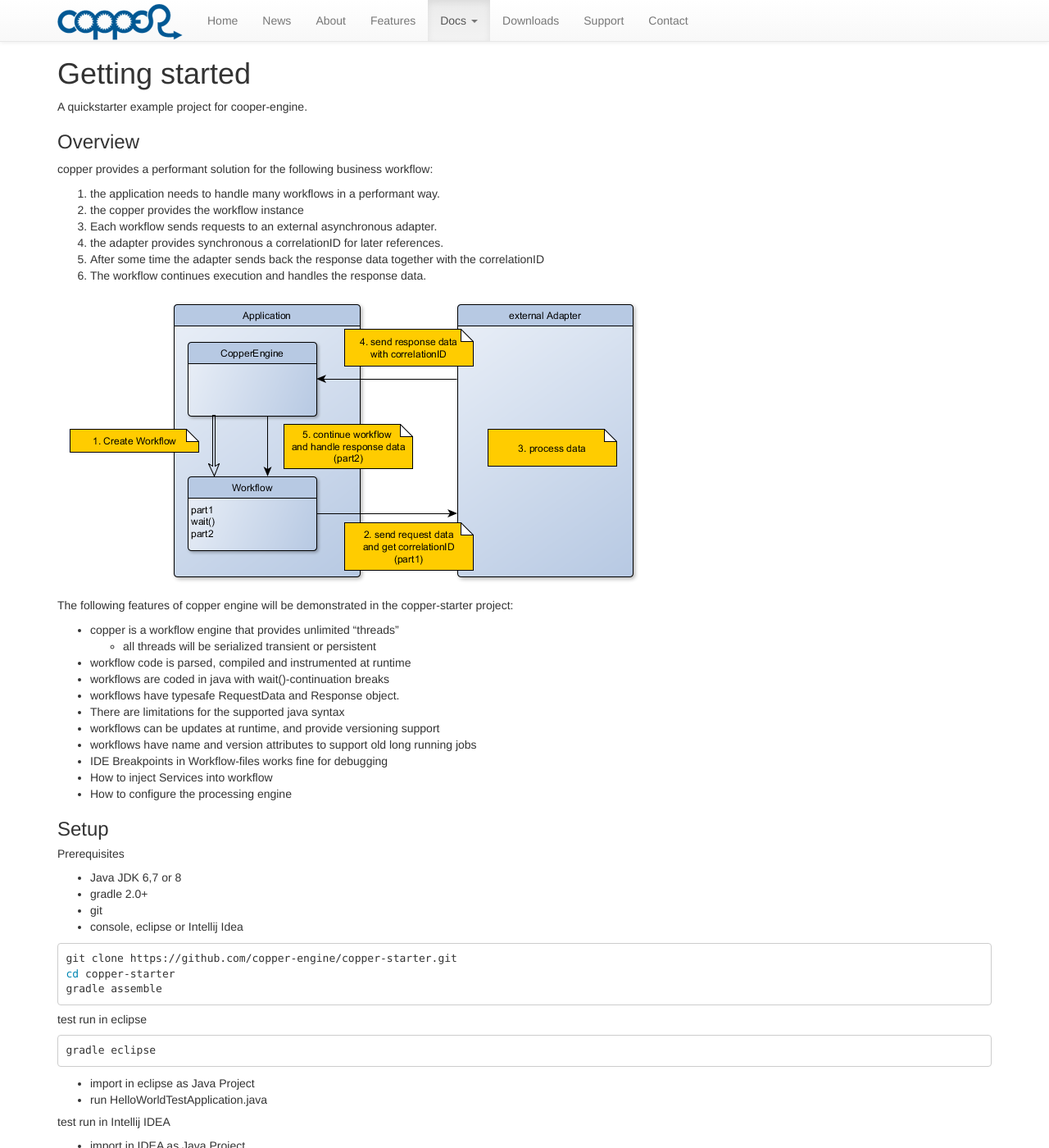
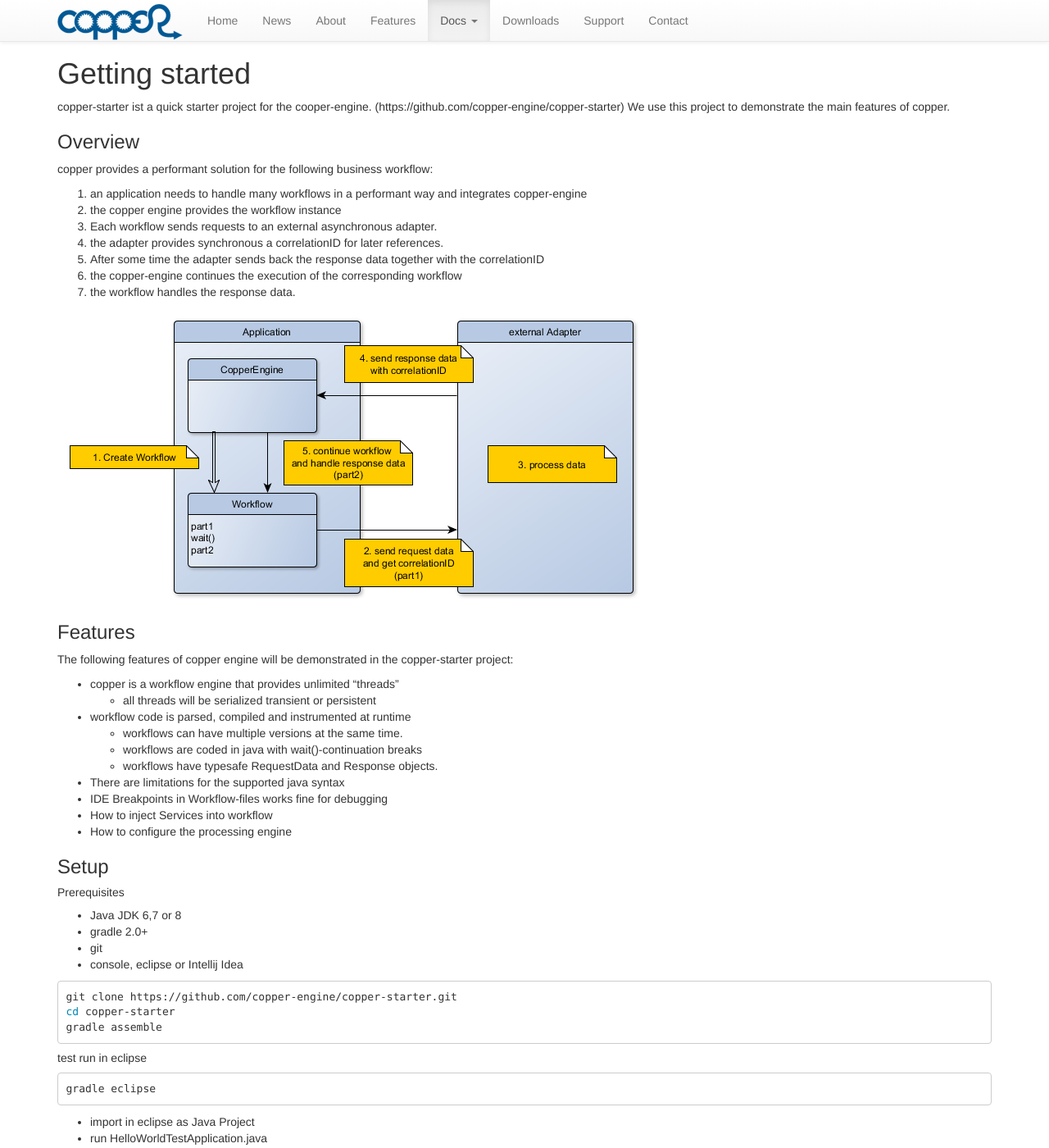
Before and after one commit to copper-engine/copper-engine.github.io, a Jekyll site: the page built from docs/gettingStarted.md, in a window 1280 px wide and 1400 px high. Shown: the whole window at 82% size. Built offline with Jekyll 4.4.1, drawn with Linux system fonts in a browser that asks for light colours; nearby versions of some CDN libraries.

Commit message:
tutorial

```diff
--- a/docs/gettingStarted.md
+++ b/docs/gettingStarted.md
@@ -7,31 +7,34 @@
 Getting started
 =================
 
-A quickstarter example project for cooper-engine.
+copper-starter ist a quick starter project for the cooper-engine. (https://github.com/copper-engine/copper-starter)
+We use this project to demonstrate the main features of copper.
 
 ### Overview
 
 copper provides a performant solution for the following business workflow:
 
-0. the application needs to handle many workflows in a performant way.
-1. the copper provides the workflow instance
+0. an application needs to handle many workflows in a performant way and integrates copper-engine
+1. the copper engine provides the workflow instance
 2. Each workflow sends requests to an external asynchronous adapter.
 3. the adapter provides synchronous a correlationID for later references.
 4. After some time the adapter sends back the response data together with the correlationID
-5. The workflow continues execution and handles the response data.
+5. the copper-engine continues the execution of the corresponding workflow
+6. the workflow handles the response data.
 
 ![Overview](/images/gs-copper-overview.png)
+
+### Features
 
 The following features of copper engine will be demonstrated in the copper-starter project:
 
 - copper is a workflow engine that provides unlimited "threads"
 	- all threads will be serialized transient or persistent
 - workflow code is parsed, compiled and instrumented at runtime
-- workflows are coded in java with wait()-continuation breaks
-- workflows have typesafe RequestData and Response object.
+	- workflows can have multiple versions at the same time.
+	- workflows are coded in java with wait()-continuation breaks
+	- workflows have typesafe RequestData and Response objects.
 - There are limitations for the supported java syntax
-- workflows can be updates at runtime, and provide versioning support
-- workflows have name and version attributes to support old long running jobs
 - IDE Breakpoints in Workflow-files works fine for debugging
 - How to inject Services into workflow
 - How to configure the processing engine
@@ -84,5 +87,5 @@
     - persistent copper engine stores all threads in derby database
 
 
-<h3><a href="tutorial1.html">Start with Tutorial part 1 HelloWorld Example</a></h3>
-<h3><a href="tutorial1.html">Start with Tutorial part 2 Orchestration Example</a></h3>
+<h4><a href="tutorial1.html">Start with Tutorial part 1 HelloWorld Example</a></h4>
+<h4><a href="tutorial1.html">Start with Tutorial part 2 Orchestration Example</a></h4>
--- a/docs/index.html
+++ b/docs/index.html
@@ -17,6 +17,8 @@
 
         <p>A short introduction how COPPER works, and an architectural overview.</p>
 
+        <h3><a href="gettingStarted">A getting started tutorial</a></h3>
+
         <h3><a href="unsorted.html">Unsorted content</a></h3>
 
         <p>Needs to be categorized and revised.</p>
```
Also changed, not shown: docs/tutorial1.md (+20 -8 lines), docs/tutorial2.md (added, +70 -0 lines).
